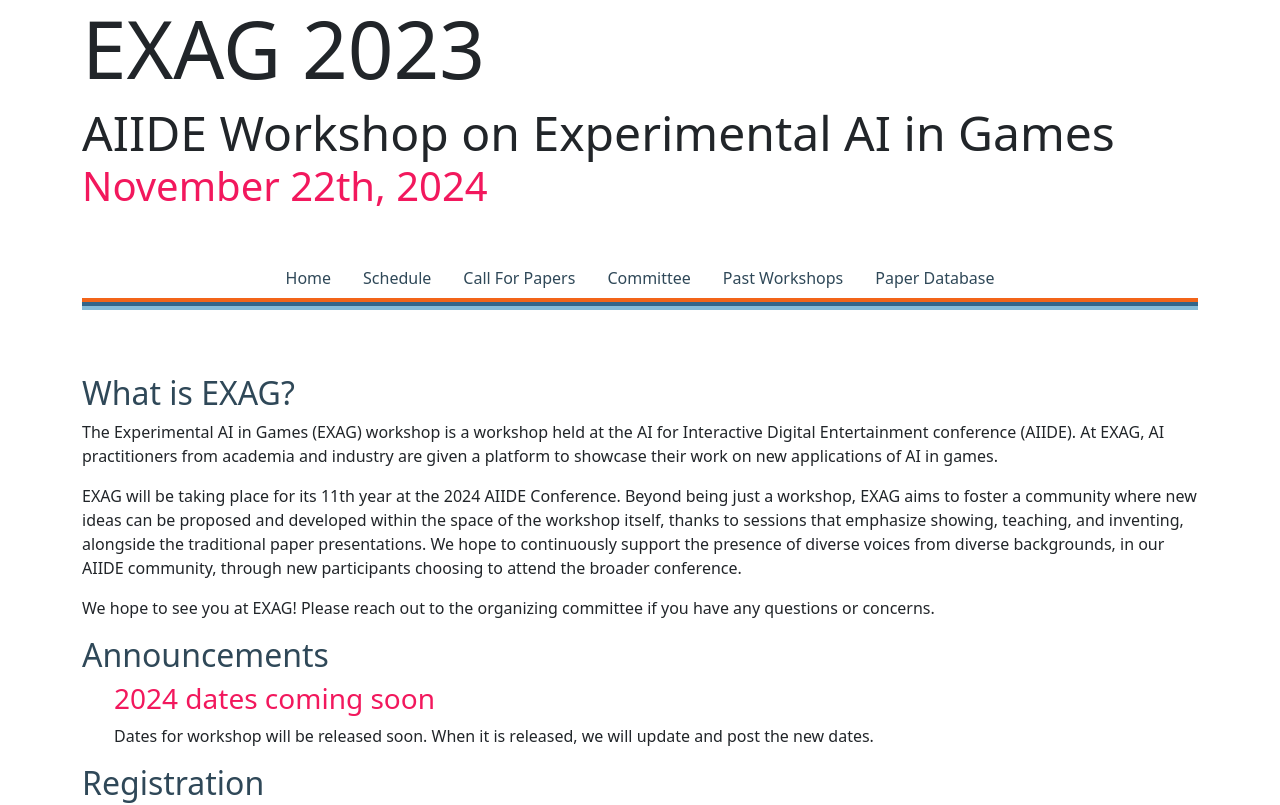
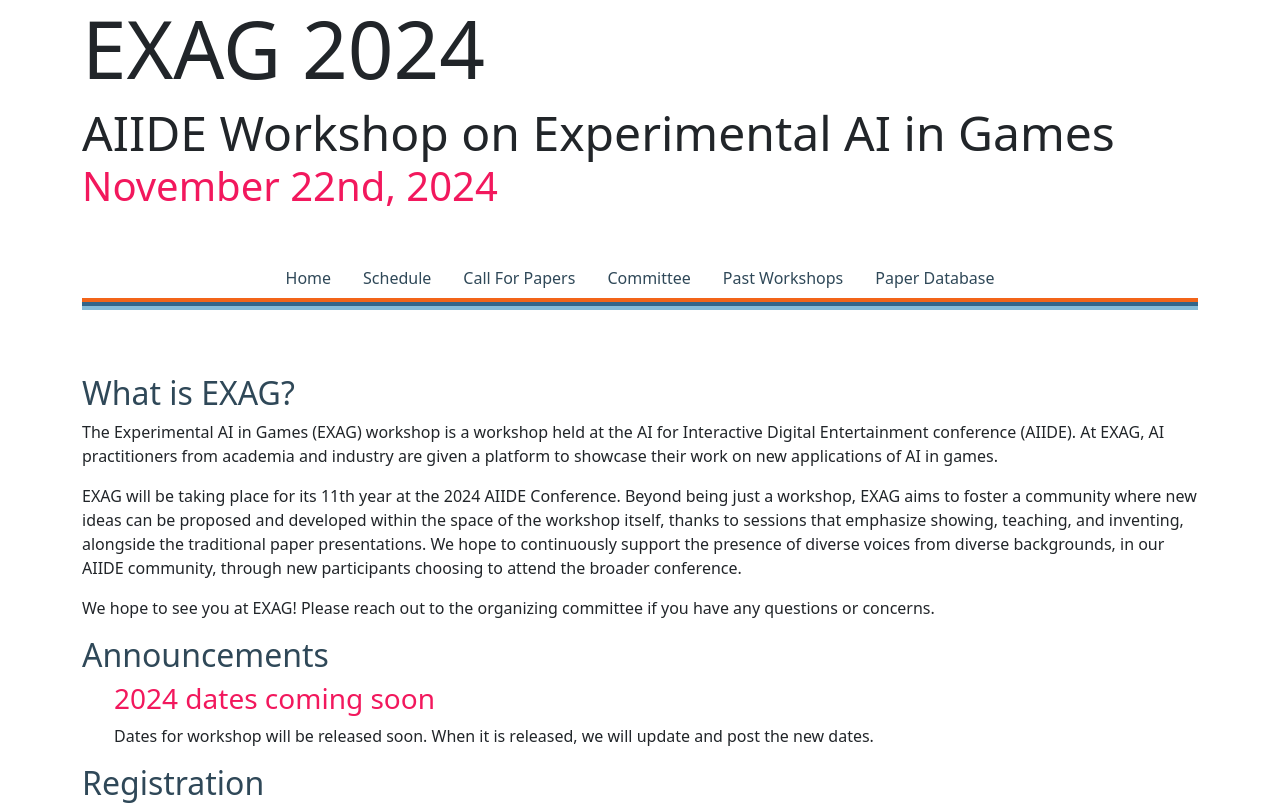
Before and after one commit to aiide-exag/aiide-exag.github.io, a Next.js app: page / in a window 1280 px wide. Shown: the top 805 px of the page. Built offline with nearby package versions, Linux system fonts and the light colour scheme.

Commit message:
Add files via upload

```diff
--- a/src/components/AppHeader.tsx
+++ b/src/components/AppHeader.tsx
@@ -7,12 +7,12 @@
         <>
             <Container className="mb-3">
                 <div className="mb-5">
-                    <h1 className="display-1">EXAG 2023</h1>
+                    <h1 className="display-1">EXAG 2024</h1>
                     <div className="display-5">
                         AIIDE Workshop on Experimental AI in Games
                     </div>
                     <div className="display-6" style={{ color: '#f2185d' }}>
-                        November 22th, 2024
+                        November 22nd, 2024
                     </div>
                 </div>
 
```
Also changed, not shown: src/components/AppFooter.module.scss (line endings or trailing spaces), src/components/AppFooter.tsx (line endings or trailing spaces), src/components/AppLayout.tsx (line endings or trailing spaces), src/components/AppNav.tsx (line endings or trailing spaces), src/components/Seo.tsx (line endings or trailing spaces).
